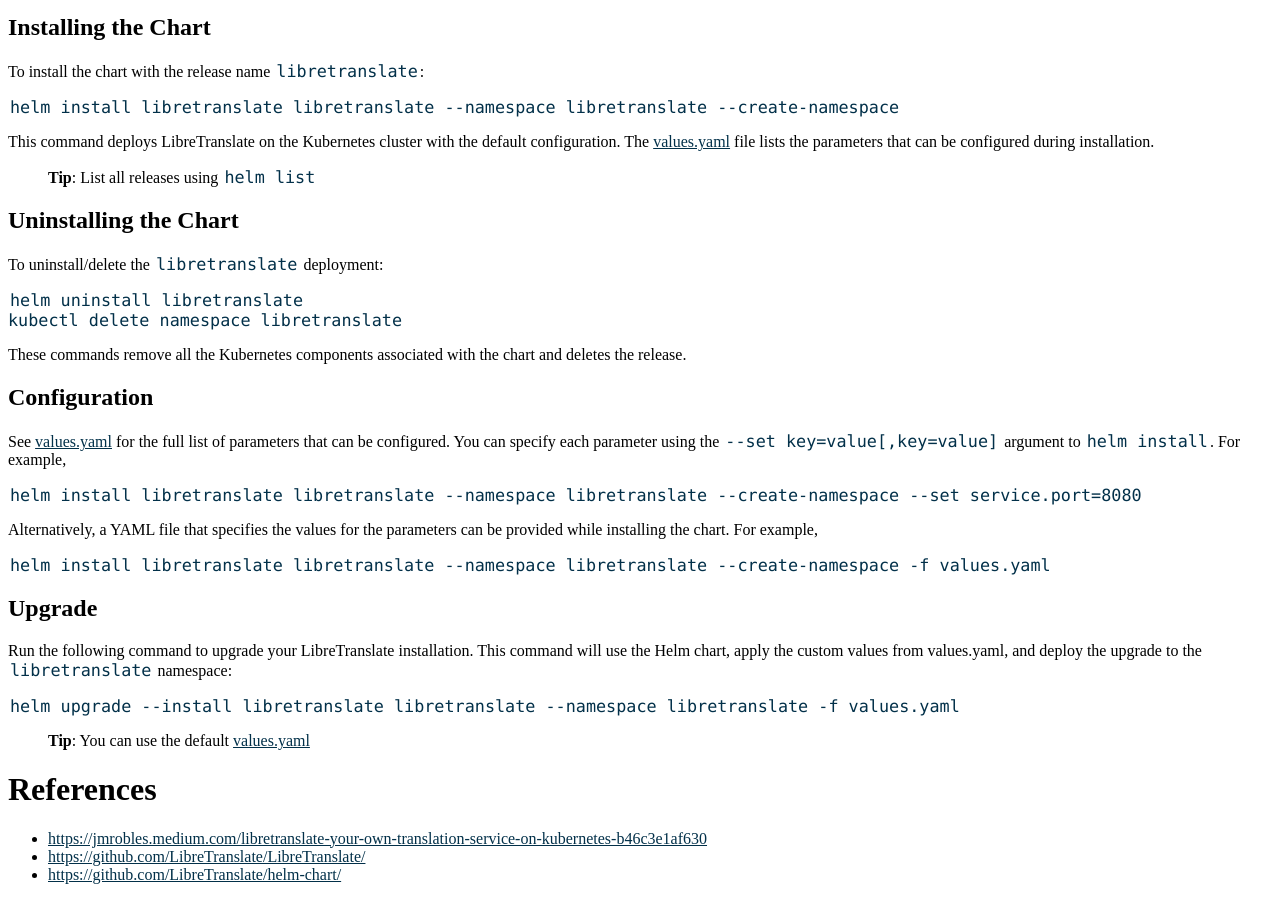
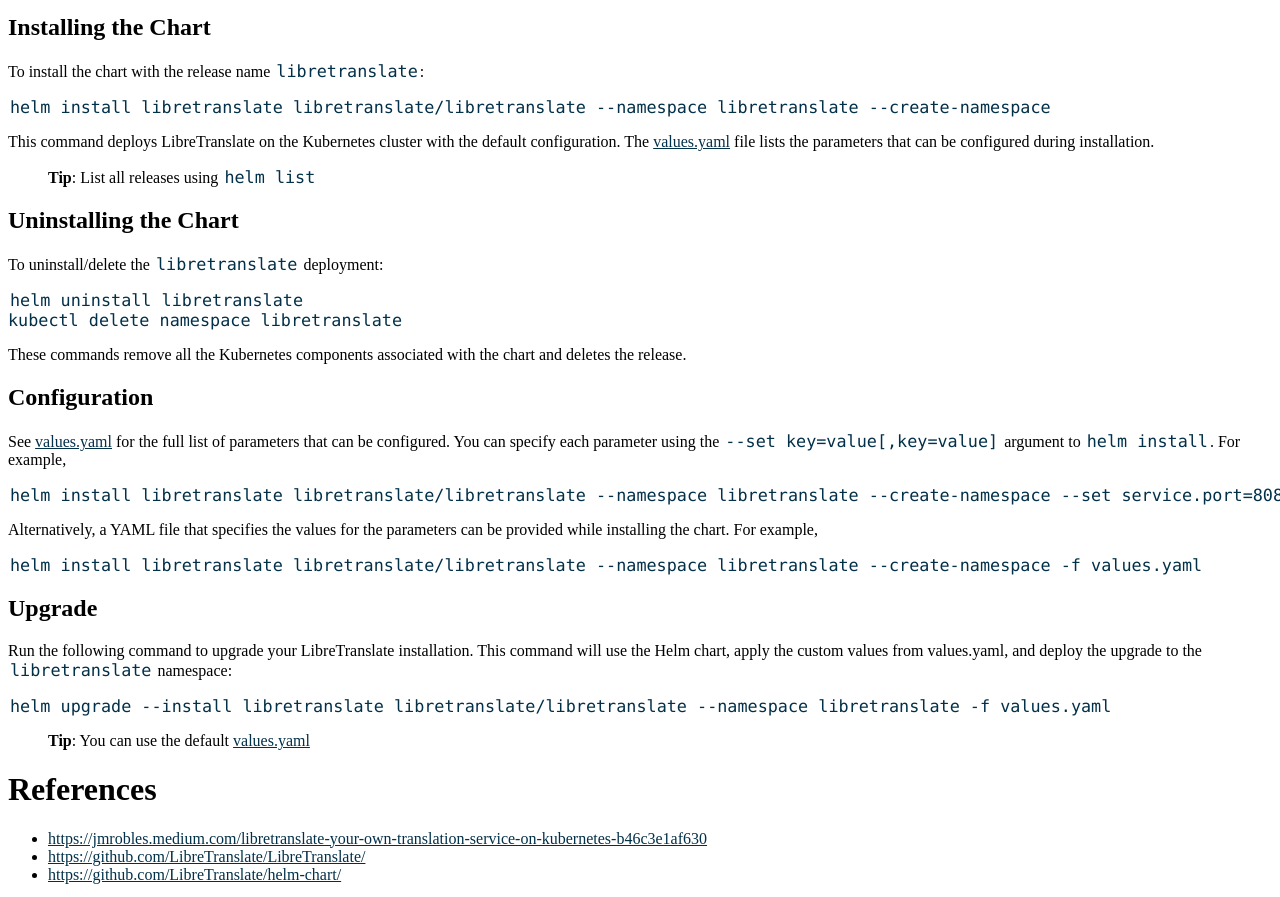
Before and after one commit to LibreTranslate/helm-chart, a plain HTML site: page index.html in a window 1280 px wide. Shown: the part 333-1230 px from the top of the page. Drawn offline with Linux system fonts and the light colour scheme.

Commit message:
Update Helm chart installation commands

```diff
--- a/index.html
+++ b/index.html
@@ -44,7 +44,7 @@
     </p>
     <div class="sourceCode" id="cb2">
         <pre
-            class="sourceCode bash"><code class="sourceCode bash"><span id="cb2-1"><a href="#cb2-1" aria-hidden="true" tabindex="-1"></a><span class="ex">helm</span> install libretranslate libretranslate <span class="at">--namespace</span> libretranslate <span class="at">--create-namespace</span></span></code></pre>
+            class="sourceCode bash"><code class="sourceCode bash"><span id="cb2-1"><a href="#cb2-1" aria-hidden="true" tabindex="-1"></a><span class="ex">helm</span> install libretranslate libretranslate/libretranslate <span class="at">--namespace</span> libretranslate <span class="at">--create-namespace</span></span></code></pre>
     </div>
     <p>This command deploys LibreTranslate on the Kubernetes cluster with
         the default configuration. The <a href="charts/libretranslate/values.yaml">values.yaml</a> file lists the
@@ -71,13 +71,13 @@
     </p>
     <div class="sourceCode" id="cb4">
         <pre
-            class="sourceCode bash"><code class="sourceCode bash"><span id="cb4-1"><a href="#cb4-1" aria-hidden="true" tabindex="-1"></a><span class="ex">helm</span> install libretranslate libretranslate <span class="at">--namespace</span> libretranslate <span class="at">--create-namespace</span> <span class="at">--set</span> service.port=8080</span></code></pre>
+            class="sourceCode bash"><code class="sourceCode bash"><span id="cb4-1"><a href="#cb4-1" aria-hidden="true" tabindex="-1"></a><span class="ex">helm</span> install libretranslate libretranslate/libretranslate <span class="at">--namespace</span> libretranslate <span class="at">--create-namespace</span> <span class="at">--set</span> service.port=8080</span></code></pre>
     </div>
     <p>Alternatively, a YAML file that specifies the values for the
         parameters can be provided while installing the chart. For example,</p>
     <div class="sourceCode" id="cb5">
         <pre
-            class="sourceCode bash"><code class="sourceCode bash"><span id="cb5-1"><a href="#cb5-1" aria-hidden="true" tabindex="-1"></a><span class="ex">helm</span> install libretranslate libretranslate <span class="at">--namespace</span> libretranslate <span class="at">--create-namespace</span> <span class="at">-f</span> values.yaml</span></code></pre>
+            class="sourceCode bash"><code class="sourceCode bash"><span id="cb5-1"><a href="#cb5-1" aria-hidden="true" tabindex="-1"></a><span class="ex">helm</span> install libretranslate libretranslate/libretranslate <span class="at">--namespace</span> libretranslate <span class="at">--create-namespace</span> <span class="at">-f</span> values.yaml</span></code></pre>
     </div>
     <h2 id="upgrade">Upgrade</h2>
     <p>Run the following command to upgrade your LibreTranslate
@@ -87,7 +87,7 @@
     </p>
     <div class="sourceCode" id="cb6">
         <pre
-            class="sourceCode bash"><code class="sourceCode bash"><span id="cb6-1"><a href="#cb6-1" aria-hidden="true" tabindex="-1"></a><span class="ex">helm</span> upgrade <span class="at">--install</span> libretranslate libretranslate <span class="at">--namespace</span> libretranslate <span class="at">-f</span> values.yaml</span></code></pre>
+            class="sourceCode bash"><code class="sourceCode bash"><span id="cb6-1"><a href="#cb6-1" aria-hidden="true" tabindex="-1"></a><span class="ex">helm</span> upgrade <span class="at">--install</span> libretranslate libretranslate/libretranslate <span class="at">--namespace</span> libretranslate <span class="at">-f</span> values.yaml</span></code></pre>
     </div>
     <blockquote>
         <p><strong>Tip</strong>: You can use the default <a href="charts/libretranslate/values.yaml">values.yaml</a></p>
```
Also changed, not shown: 1 other file.
